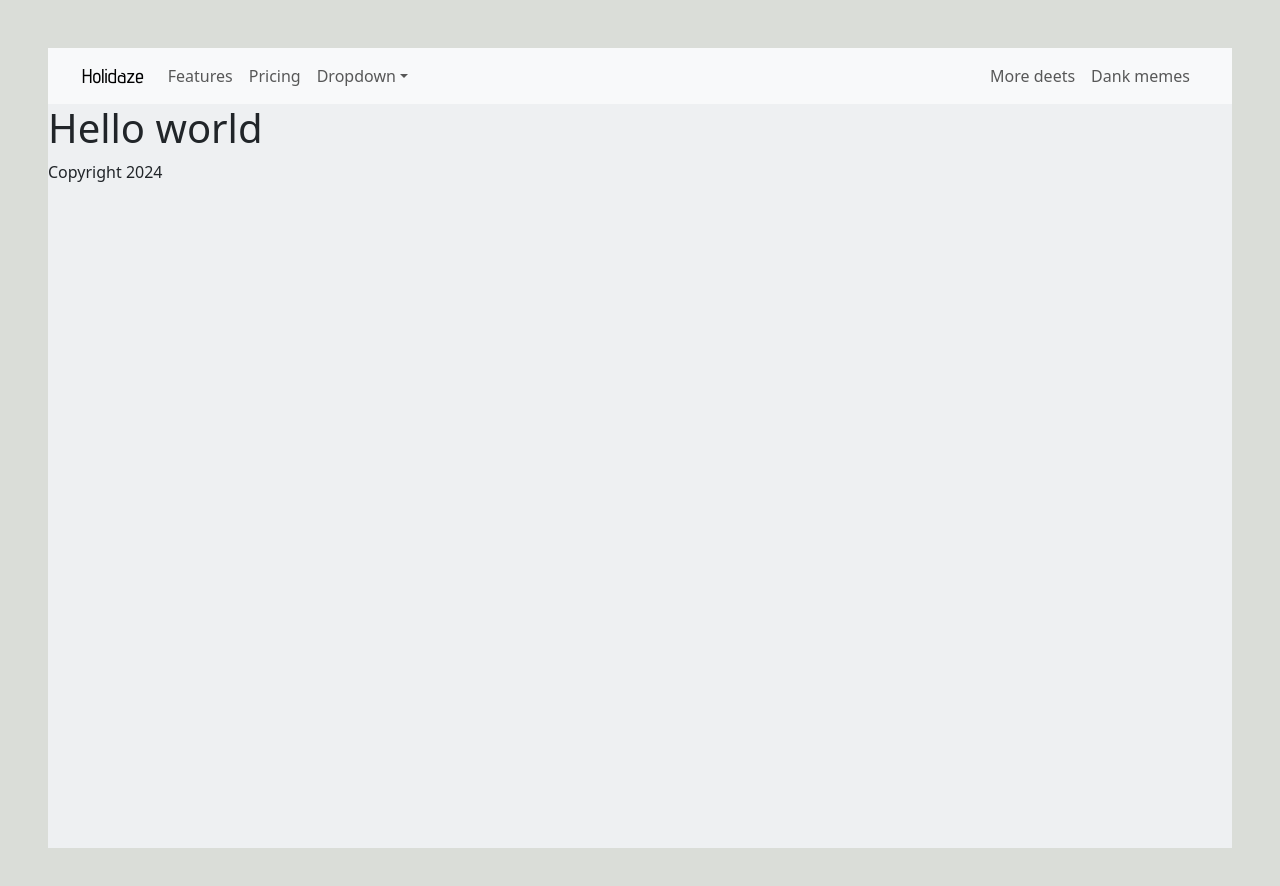
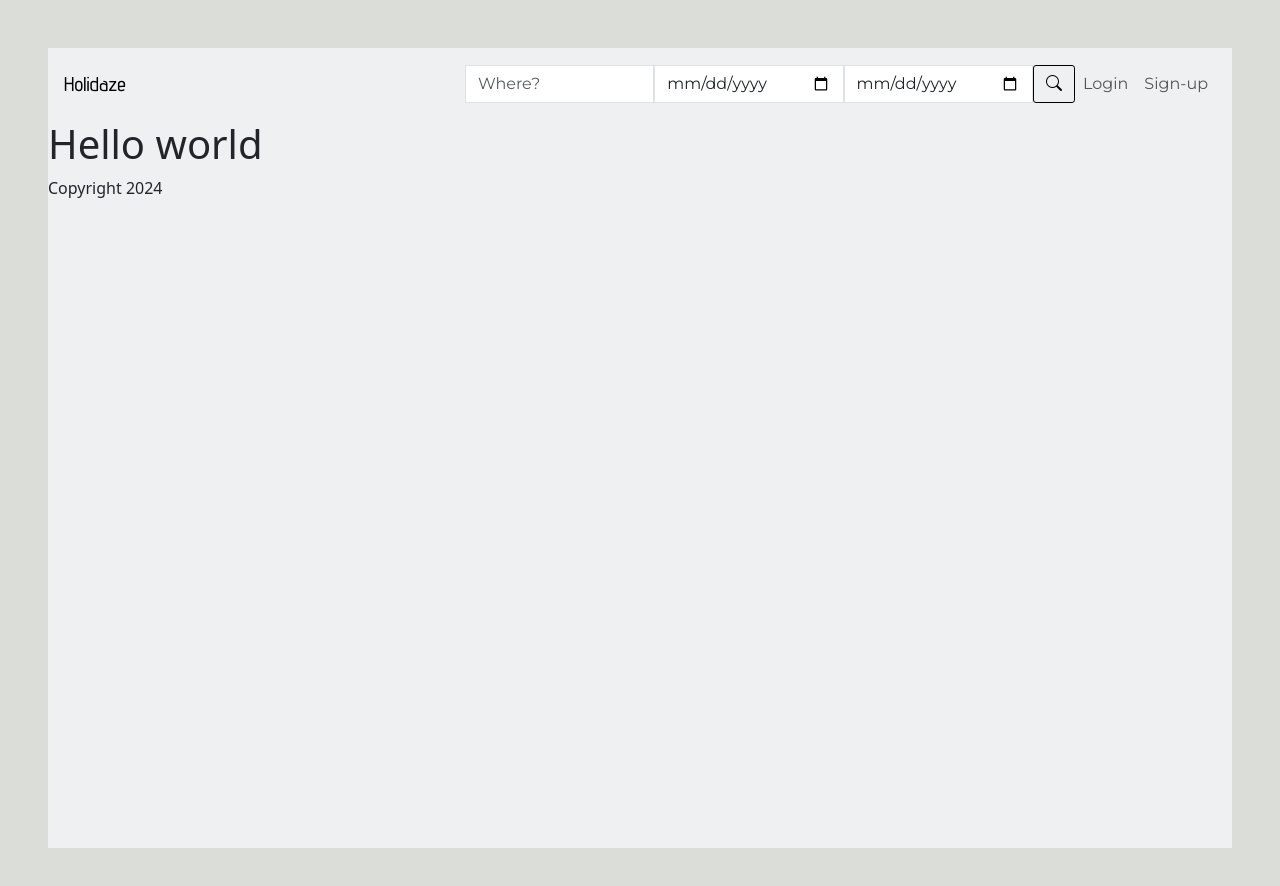
Before and after one commit to AnnaAWojtowicz/Holidaze, a React (Create React App) app: page / in a window 1280 px wide. Shown: the top 886 px of the page. Built offline with nearby package versions, Linux system fonts and the light colour scheme.

Commit message:
Add Bootstrap Icons dependency and update styles in index.html and styles.css

```diff
--- a/package.json
+++ b/package.json
@@ -7,6 +7,7 @@
     "@testing-library/react": "^13.4.0",
     "@testing-library/user-event": "^13.5.0",
     "bootstrap": "^5.3.3",
+    "bootstrap-icons": "^1.11.3",
     "react": "^18.2.0",
     "react-bootstrap": "^2.10.2",
     "react-dom": "^18.2.0",
--- a/public/index.html
+++ b/public/index.html
@@ -10,6 +10,11 @@
   <link rel="preconnect" href="https://fonts.gstatic.com" crossorigin>
   <link href="https://fonts.googleapis.com/css2?family=Advent+Pro:ital,wght@0,100..900;1,100..900&display=swap"
     rel="stylesheet">
+  <link
+    href="https://fonts.googleapis.com/css2?family=Advent+Pro:ital,wght@0,100..900;1,100..900&family=Montserrat:ital,wght@0,100..900;1,100..900&display=swap"
+    rel="stylesheet">
+  <link rel="stylesheet"
+    href="https://cdnjs.cloudflare.com/ajax/libs/bootstrap-icons/1.7.2/font/bootstrap-icons.min.css">
   <title>Holidaze</title>
 </head>
 
--- a/public/styles.css
+++ b/public/styles.css
@@ -17,8 +17,38 @@ html,
   margin: 3rem 3rem;
 }
 
+.container {
+  margin: 0 !important;
+}
+
+@media (min-width: 992px) {
+  .navbar-expand-lg {
+    flex-wrap: nowrap;
+    justify-content: space-around !important;
+  }
+}
+
+.navFont {
+  font-family: "Montserrat", sans-serif;
+}
+
 .logo {
   font-family: "Advent Pro", sans-serif;
   font-size: 2rem;
   font-weight: 500;
 }
+
+.form-control {
+  border-radius: 0 !important;
+}
+
+.btn {
+  border-radius: 3px !important;
+  color: black !important;
+  border: 1px solid black !important;
+}
+
+.btn-outline-success {
+  --bs-btn-hover-bg: #a9a59a !important;
+  --bs-btn-hover-border-color: #a9a59a !important;
+}
--- a/src/components/layout/Header.jsx
+++ b/src/components/layout/Header.jsx
@@ -3,13 +3,75 @@ import Container from 'react-bootstrap/Container';
 import Nav from 'react-bootstrap/Nav';
 import Navbar from 'react-bootstrap/Navbar';
 import NavDropdown from 'react-bootstrap/NavDropdown';
+import Form from 'react-bootstrap/Form';
+import Button from 'react-bootstrap/Button';
+import { Pagination } from "react-bootstrap";
 
 function Header() {
     return (
-        <Navbar collapseOnSelect expand="lg" className="bg-body-tertiary">
+        <Navbar collapseOnSelect expand="lg" className="navFont" style={{ padding: '1rem' }}>
+
+            <Navbar.Brand href="#home" className="logo">Holidaze</Navbar.Brand>
+            <Navbar.Toggle aria-controls="responsive-navbar-nav" className="ml-auto" />
+            <Navbar.Collapse id="responsive-navbar-nav">
+                <Nav className="me-auto">
+                    {/* <Nav.Link href="#features">Features</Nav.Link>
+                    <Nav.Link href="#pricing">Pricing</Nav.Link>
+                    <NavDropdown title="Dropdown" id="collapsible-nav-dropdown">
+                        <NavDropdown.Item href="#action/3.1">Action</NavDropdown.Item>
+                        <NavDropdown.Item href="#action/3.2">
+                            Another action
+                        </NavDropdown.Item>
+                        <NavDropdown.Item href="#action/3.3">Something</NavDropdown.Item>
+                        <NavDropdown.Divider />
+                        <NavDropdown.Item href="#action/3.4">
+                            Separated link
+                        </NavDropdown.Item>
+                    </NavDropdown> */}
+                </Nav>
+
+                <Form className="d-flex">
+                    <Form.Control
+                        type="search"
+                        placeholder="Where?"
+                        // className="me-2"
+                        aria-label="Where?"
+                    />
+                    <Form.Control
+                        type="date"
+                        placeholder="Check In"
+                        // className="me-2"
+                        aria-label="Check In"
+                    />
+                    <Form.Control
+                        type="date"
+                        placeholder="Check Out"
+                        // className="me-2"
+                        aria-label="Check out"
+                    />
+                    <Button variant="outline-success">
+                        <i className="bi bi-search"></i>
+                    </Button>
+                </Form>
+                <Nav className="ml-auto">
+                    <Nav.Link href="#deets">Login</Nav.Link>
+                    <Nav.Link eventKey={2} href="#memes">
+                        Sign-up
+                    </Nav.Link>
+                </Nav>
+
+            </Navbar.Collapse>
+
+        </Navbar>
+    );
+}
+
+export default Header;
+
+{/* <Navbar collapseOnSelect expand="lg" className="navFont">
 <Container>
     <Navbar.Brand href="#home" className="logo">Holidaze</Navbar.Brand>
-                <Navbar.Toggle aria-controls="responsive-navbar-nav" />
+    <Navbar.Toggle aria-controls="responsive-navbar-nav" className="ml-auto" />
     <Navbar.Collapse id="responsive-navbar-nav">
         <Nav className="me-auto">
             <Nav.Link href="#features">Features</Nav.Link>
@@ -25,17 +87,24 @@ function Header() {
                     Separated link
                 </NavDropdown.Item>
             </NavDropdown>
+
         </Nav>
-                    <Nav>
-                        <Nav.Link href="#deets">More deets</Nav.Link>
+        <Form className="d-flex">
+            <Form.Control
+                type="search"
+                placeholder="Search"
+                className="me-2"
+                aria-label="Search"
+            />
+            <Button variant="outline-success">Search</Button>
+        </Form>
+        <Nav className="ml-auto">
+            <Nav.Link href="#deets">Login</Nav.Link>
             <Nav.Link eventKey={2} href="#memes">
-                            Dank memes
+                Sign-up
             </Nav.Link>
         </Nav>
+
     </Navbar.Collapse>
 </Container>
-        </Navbar>
-    );
-}
-
-export default Header;
+</Navbar> */}
```
Also changed, not shown: 1 other file (tests, documents, lock files or other folders). Lines whose indentation alone changed are shown as unchanged.
